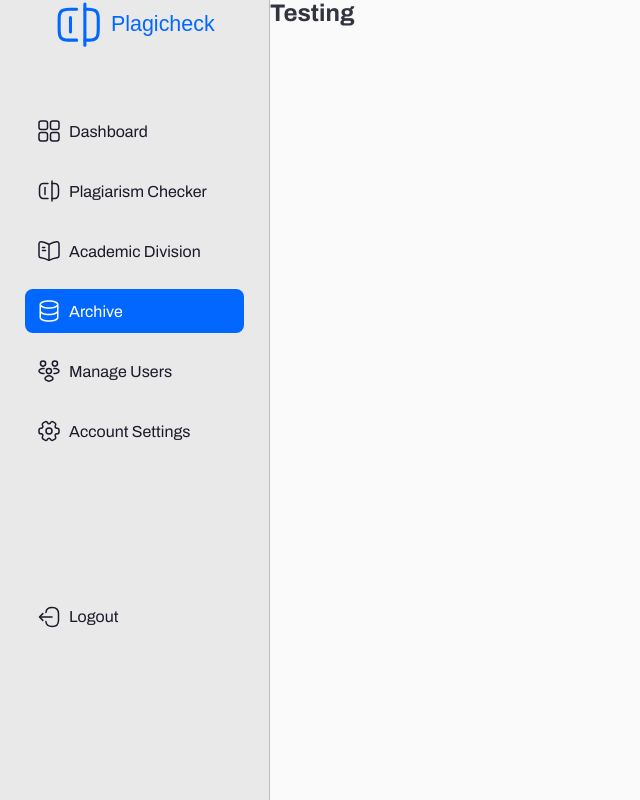
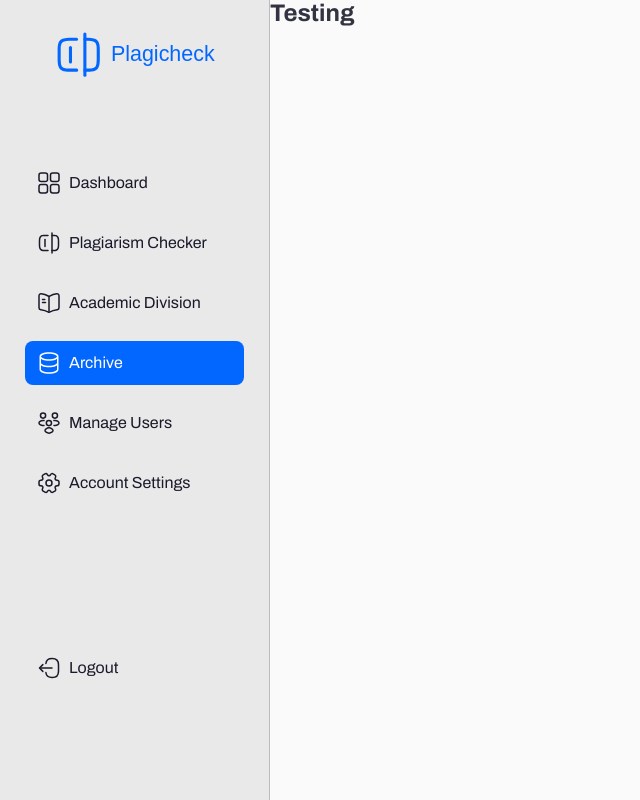
Before and after one commit to amt-bernard-teye/plagicheck-with-nextjs, a Next.js app: page /dashboard/archive in a window 1280 px wide. Shown: the whole page, without its empty margins (0-640 px from the left). Built offline with nearby package versions, Linux system fonts and the light colour scheme; a web font is replaced by a local one.

Commit message:
refactor SideDrawer component to contain user-profile for smaller screens but app logo for larger screens

```diff
--- a/components/organisms/side-drawer/side-drawer.module.css
+++ b/components/organisms/side-drawer/side-drawer.module.css
@@ -8,10 +8,13 @@
   overflow: hidden;
   transition: width .5s ease;
   border-right: 1px solid var(--gray-800);
+  padding-top: 30px;
+  padding-bottom: 30px;
 }
 
 .drawerShow {
-  padding: 30px 25px;
+  padding-left: 25px;
+  padding-right: 25px;
   width: 70%;
 }
 
@@ -102,6 +105,8 @@
   margin-top: 105.12px;
 }
 
+.lgScreen {display: none;}
+
 @media (min-width: 992px) {
   .drawer {
     width: auto;
@@ -112,6 +117,7 @@
   .drawerNav {
     gap: 16px;
     padding: 30px 25px;
+    margin-top: 10px;
   }
 
   .drawerLink {
@@ -121,12 +127,19 @@
   .marginTop {
     margin-top: 40.12px;
   }
+
+  .smScreen { display: none; }
+  .lgScreen { display: block; }
 }
 
 
 @media (min-width: 1200px) {
   .marginTop {
     margin-top: 125.12px;
+  }
+
+  .drawerNav {
+    margin-top: 51.45px;
   }
 }
 
@@ -135,9 +148,6 @@
     padding-top: 60px;
     padding-bottom: 60px;
   }
-  .drawerNav {
-    margin-top: 91.45px;
-  }
 
   .marginTop {
     margin-top: 205.12px;
--- a/components/organisms/side-drawer/side-drawer.tsx
+++ b/components/organisms/side-drawer/side-drawer.tsx
@@ -15,6 +15,7 @@ import BoxArrowLeft from "@/components/atoms/icons/box-arrow-left";
 import Gear from "@/components/atoms/icons/gear";
 import ClockHistory from "@/components/atoms/icons/clock-history";
 import Backdrop from "@/components/atoms/backdrop/backdrop";
+import UserProfile from "@/components/molecules/user-profile/user-profile";
 
 export type SideDrawerHandle = {
   onToggleDrawer: () => void;
@@ -48,7 +49,12 @@ const SideDrawer = forwardRef<SideDrawerHandle, {}>(({}, ref) => {
       {showDrawer && <Backdrop onClick={toggleDrawer} />}
       <aside className={`${styles.drawer} ${showDrawer && styles.drawerShow}`}>
         <div className="flex justify-content-center">
-          <AppLogo />
+          <div className={styles.lgScreen}>
+            <AppLogo />
+          </div>
+          <div className={styles.smScreen}>
+            <UserProfile />
+          </div>
         </div>
         <div className={styles.drawerNav}>
           <Link href="/dashboard"
```
